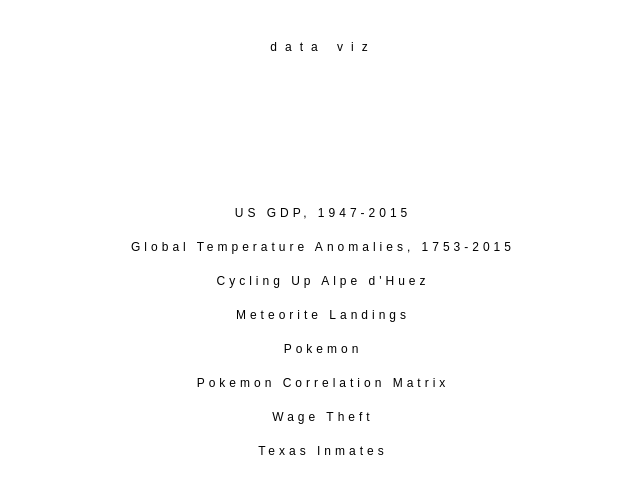
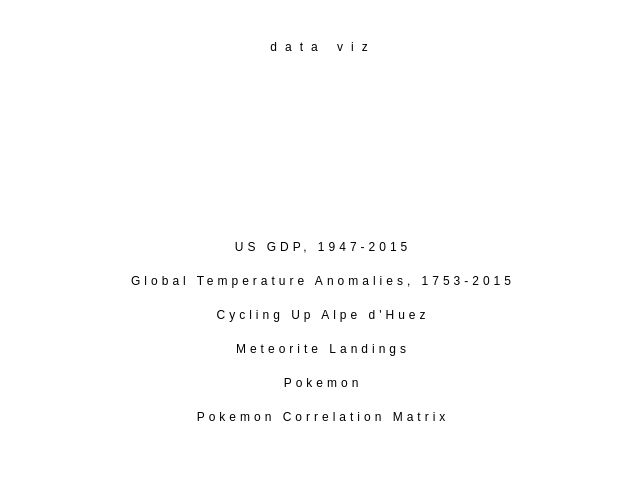
Before and after one commit to nickslevine/dataviz, a plain HTML site: page index.html in a window 1280 px wide. Shown: the whole page, without its empty margins (317-957 px from the left). Drawn offline with Linux system fonts and the light colour scheme.

Commit message:
edited index

```diff
--- a/index.html
+++ b/index.html
@@ -54,11 +54,5 @@
         <div class="chart">
             <a href="pokemon_corr.html">Pokemon Correlation Matrix</a>
         </div>
-        <div class="chart">
-            <a href="wagetheft.html">Wage Theft</a>
-        </div>
-        <div class="chart">
-            <a href="texasinmates.html">Texas Inmates</a>
-        </div>
     </div>
 </body>
```
